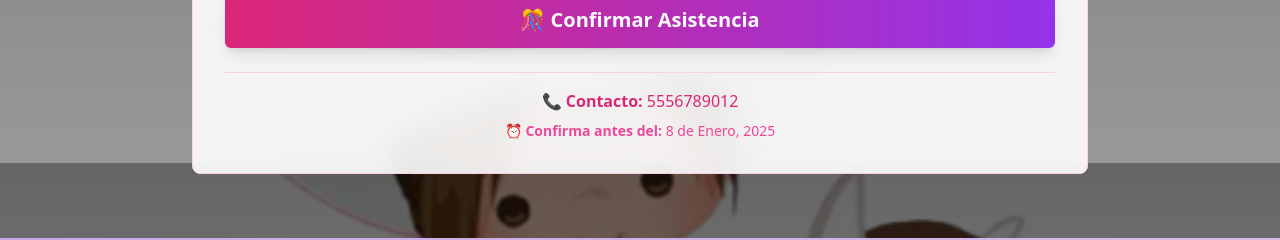
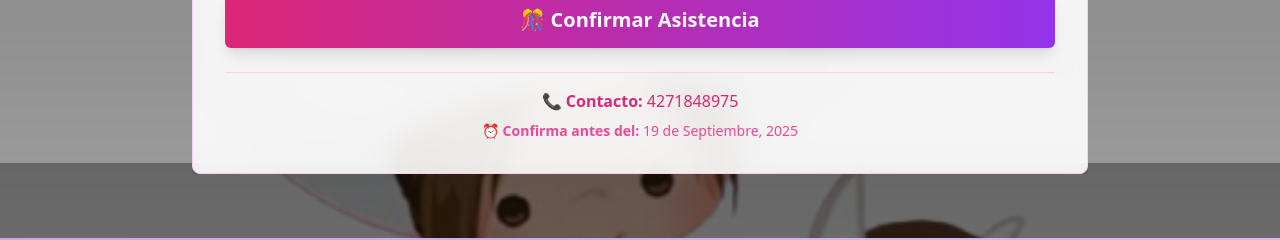
Before and after one commit to ROR2022/cumple-premium-lluvia-marina, a Next.js app: page / in a window 1280 px wide. Shown: the part 6160-6400 px from the top of the page. Built offline with nearby package versions, Linux system fonts and the light colour scheme; a web font is replaced by a local one.

Commit message:
confirmation

```diff
--- a/components/demo/cumpleanos/basic/BasicAttendance.tsx
+++ b/components/demo/cumpleanos/basic/BasicAttendance.tsx
@@ -39,9 +39,9 @@ const eventInfo = {
 };
 
 const contactInfo = {
-  phone: "5556789012",
-  whatsapp: "5556789012",
-  deadline: "8 de Enero, 2025"
+  phone: "4271848975",
+  whatsapp: "524271848975", // +52 (México) + número sin el primer 0
+  deadline: "19 de Septiembre, 2025"
 };
 
 export function BasicAttendance({ attendance }: BasicAttendanceProps) {
```
